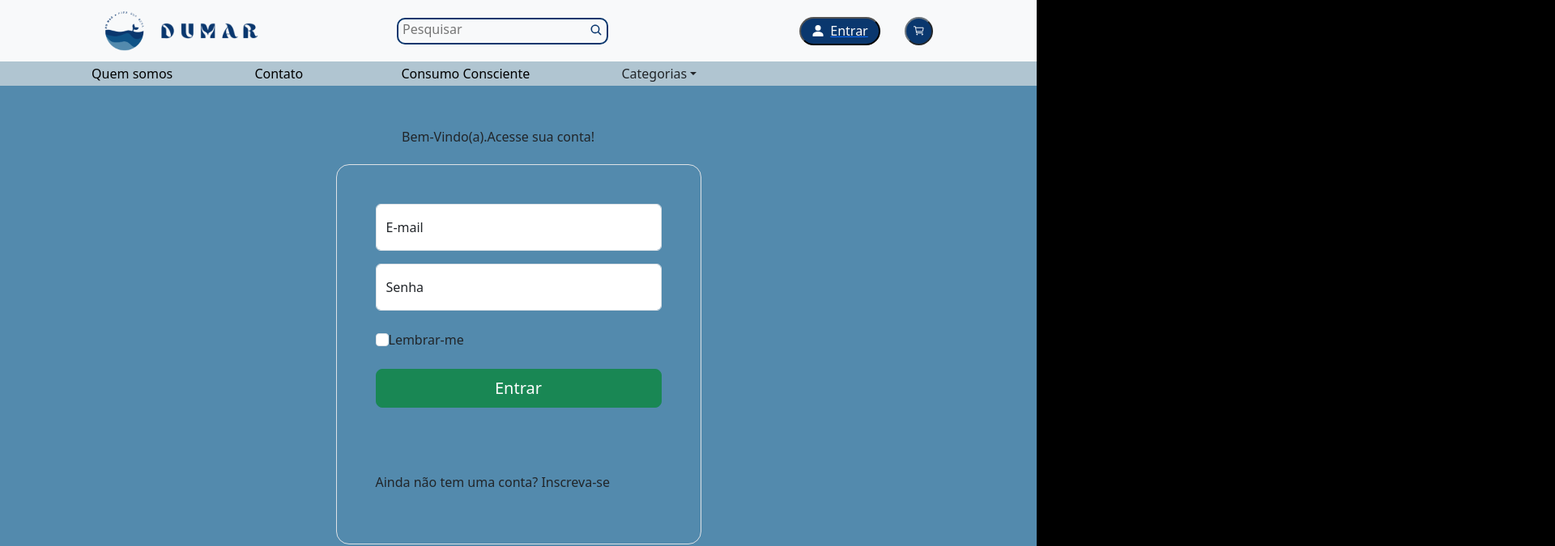
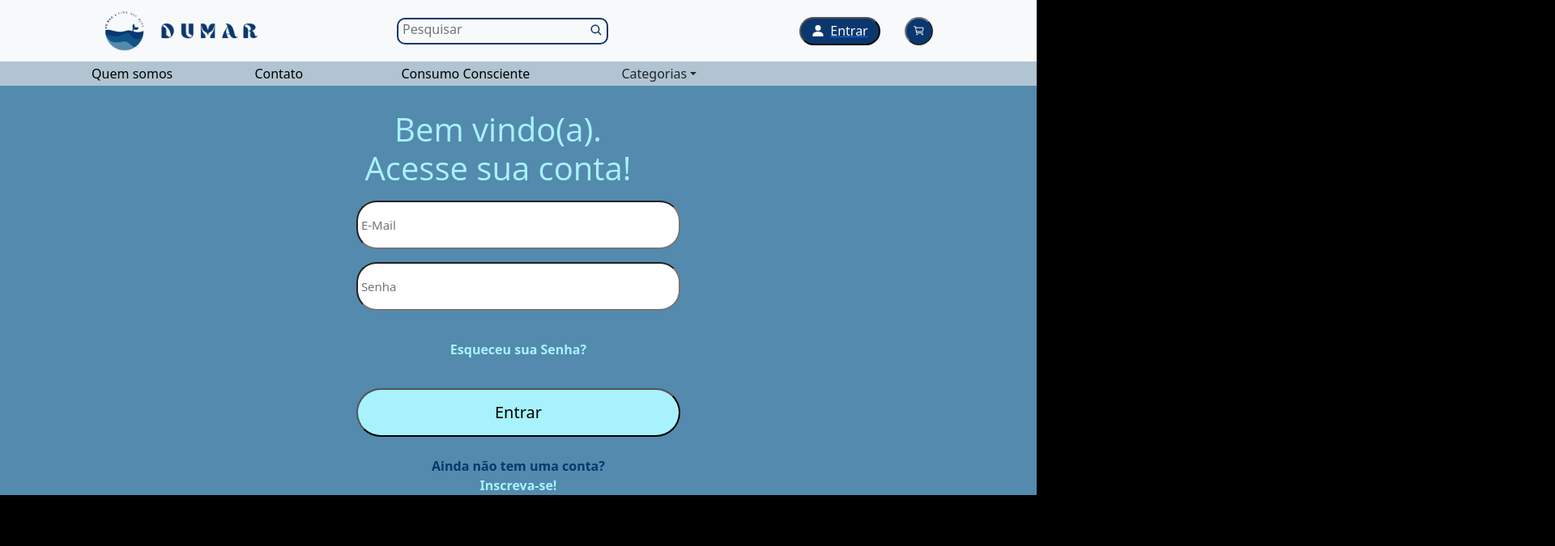
Before and after one commit to Isaalexandrr/DuMar, a React (Create React App) app: page /Login in a window 1280 px wide. Shown: the top 675 px of the page at 81% size, 1920 px wide, since content can reach past the window. Built offline with nearby package versions, Linux system fonts and the light colour scheme.

Commit message:
commit login.jsx

```diff
--- a/src/components/Navbar.jsx
+++ b/src/components/Navbar.jsx
@@ -10,7 +10,7 @@ import { IoSearch, IoCartOutline, IoPersonSharp } from "react-icons/io5";
 
 function Navbar() {
   return (
-    <div className={styles["nav-bar grid-caixa"]}>
+    <div className={styles ["nav-bar grid-caixa"]}>
       <nav class="navbar navbar-light bg-light ">
         <a class="navbar-brand" href="#">
           <div className="logos" class="grid text-center mx-4">
--- a/src/pages/Login.jsx
+++ b/src/pages/Login.jsx
@@ -1,42 +1,52 @@
 import React from "react";
 import "bootstrap/dist/css/bootstrap.min.css";
-
-import styles from './login.module.css';
-
-import ondaestrela from "../imagens/onda-estrela.png";
-import ondaalga2 from "../imagens/onda-alga-2.png";
-import peixebolha from "../imagens/cardume-bolha-pequeno.png";
-import ondaalga3 from "../imagens/onda-alga-3.png";
+import styles from "./login.module.css";
+import ondaestrela3 from "../imagens/onda-estrela-3.png";
+import ondacoral from "../imagens/onda-coral.png";
 
 function Login() {
   return (
-        <div class="container mt-4">
-        <div class="row justify-content-left">
-            <div class="col-md-10 mx-auto col-lg-5">
-                <h1 class="text-center mb-4">Bem-Vindo(a).Acesse sua conta!</h1>
-                <form class="p-4 p-md-5 border rounded-4 bg-#538AAD">
-                    <div class="form-floating mb-3">
-                        <input type="email" class="form-control" id="inputEmail" placeholder="E-mail"/>
-                        <label for="inputEmail">E-mail</label>
+   <div className={styles.container} class="container-fluid">
+    <div className="row justify-content-center">
+    <div class="col w-xs-100 w-sm-100 w-md-100 col-lg-5 col-xl-5 col-xxl-5 m-0 p-0 ">
+          <div class="text-center justify-content-center">
+          <h1 className={styles.welcome}> Bem vindo(a).
+                <br />
+                 Acesse sua conta!
+            </h1>
+        <form action="">
+
+            <div className="form-group m-3 justify-content-center">
+                <input className={styles.email} type="Email" placeholder=" E-Mail "/>
             </div>
-                    <div class="form-floating mb-4">
-                        <input type="password" class="form-control" id="inputPassword" placeholder="Senha"/>
-                        <label for="inputPassword">Senha</label>
+            <div className="form-group m-3 justify-content-center">
+                <input className={styles.senha} type="passoword" name="" id="" placeholder=" Senha "/>
+                <div className="text-end-center w-80 fs-4">
+                    <br />
+                <small>
+                    <a href=""> Esqueceu sua Senha? </a>
+                </small>
                 </div>
-                    <div class="checkbox mb-4">
-                        <input class="form-check-input" type="checkbox" value="Lembrar-me" id="rememberMe"/>
-                        <label class="form-check-label" for="rememberMe">Lembrar-me</label>
             </div>
-                    <button class="w-100 btn btn-lg btn-success" type="submit">Entrar</button>
-                    <p styles="color:blue">Ainda não tem uma conta? Inscreva-se</p>
+            <input className={styles.button} type="submit" value="Entrar" a href="Entrar" />
+
+            <div className="text-end-center w-80 fs-4"></div>
+            <br />
+            <div className="fs-4">
+                <small>
+                       Ainda não tem uma conta? <br />
+                </small>
+                <small>
+                <a href="">   Inscreva-se!  </a>
+                </small>
+
+            </div>
         </form>
     </div>
     </div>
-        <div class="col-7 d-none d-lg-block d-xl-block d-xxl-block m-0 p-0">
-          <img src={peixebolha} className={styles.peixebolha} alt="" />
-          <img src={ondaalga3} className={styles.ondaalga3} alt="" />
     </div>
    </div>
 
- )}
- export default Login
+  );
+}
+export default Login;
--- a/src/pages/login.module.css
+++ b/src/pages/login.module.css
@@ -1,49 +1,29 @@
-.container {
+.container{
     background-color: #538aad;
 }
-.ondaestrela3{
-    position: absolute;
-    left: 90%;
-    height: 350px;
-    width: auto;
-    align-items: end;
-    display: flow-root;
-    margin-block-end: auto;
+.welcome{
+    color: #a8f2fe;
+    font-size: 40px;
+    font-family: Open Sans;
+    justify-content: center;
 }
-.ondacoral{
-    position: absolute;
-    right: 92%;
-     padding: 2%;
-    align-items:start;
-    justify-content: start;
-    height: 350px;
-    width:auto;
-    margin-block-start: auto;
-}
-
-.welcome {
-    color: #a8f2fe;
-    font-size: 35px;
-    padding:40px;
-    font-family: system-ui, -apple-system, BlinkMacSystemFont, 'Segoe UI', Roboto, Oxygen, Ubuntu, Cantarell, 'Open Sans', 'Helvetica Neue', sans-serif;
-}
-
 
 .email, .senha {
     justify-content: center;
     width: 400px;
     height: 60px;
-    border-radius: 15px;
+    border-radius: 25px;
     font-size: 15px;
 }
-.entrar {
+
+.button{
     justify-content: center;
     width: 400px;
     height: 60px;
     background-color: #a8f2fe;
-    border-radius: 30px;
+    color: black;
+    border-radius: 40px;
     font-size: 20px;
-    font-weight: bold;
     margin-top: 20px;
 }
 small a {
```
Lines whose indentation alone changed are shown as unchanged.
